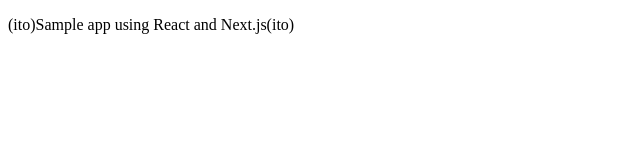
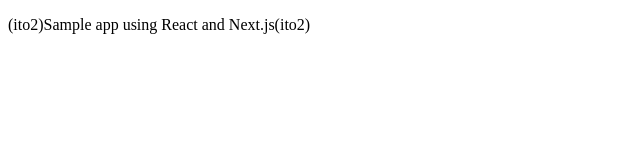
Before and after one commit to Yoshiaki110/mySecondShopifyApp, a Next.js app: page / in a window 1280 px wide. Shown: the top 160 px of the page, without its empty margins (0-640 px from the left). Built offline with nearby package versions, Linux system fonts and the light colour scheme.

Commit message:
second commit

```diff
--- a/pages/index.js
+++ b/pages/index.js
@@ -1,6 +1,6 @@
 const Index = () => (
   <div>
-    <p>(ito)Sample app using React and Next.js(ito)</p>
+    <p>(ito2)Sample app using React and Next.js(ito2)</p>
   </div>
 );
 
```
